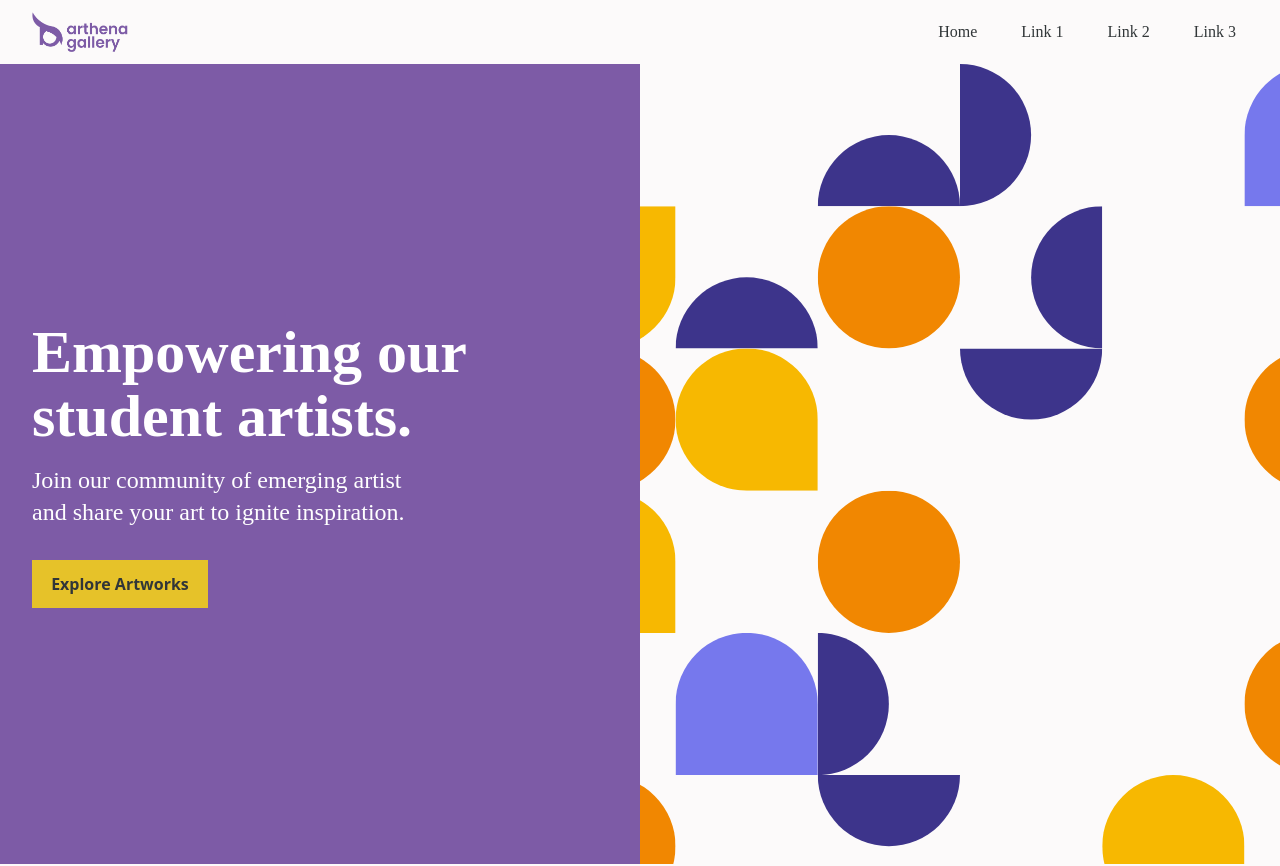
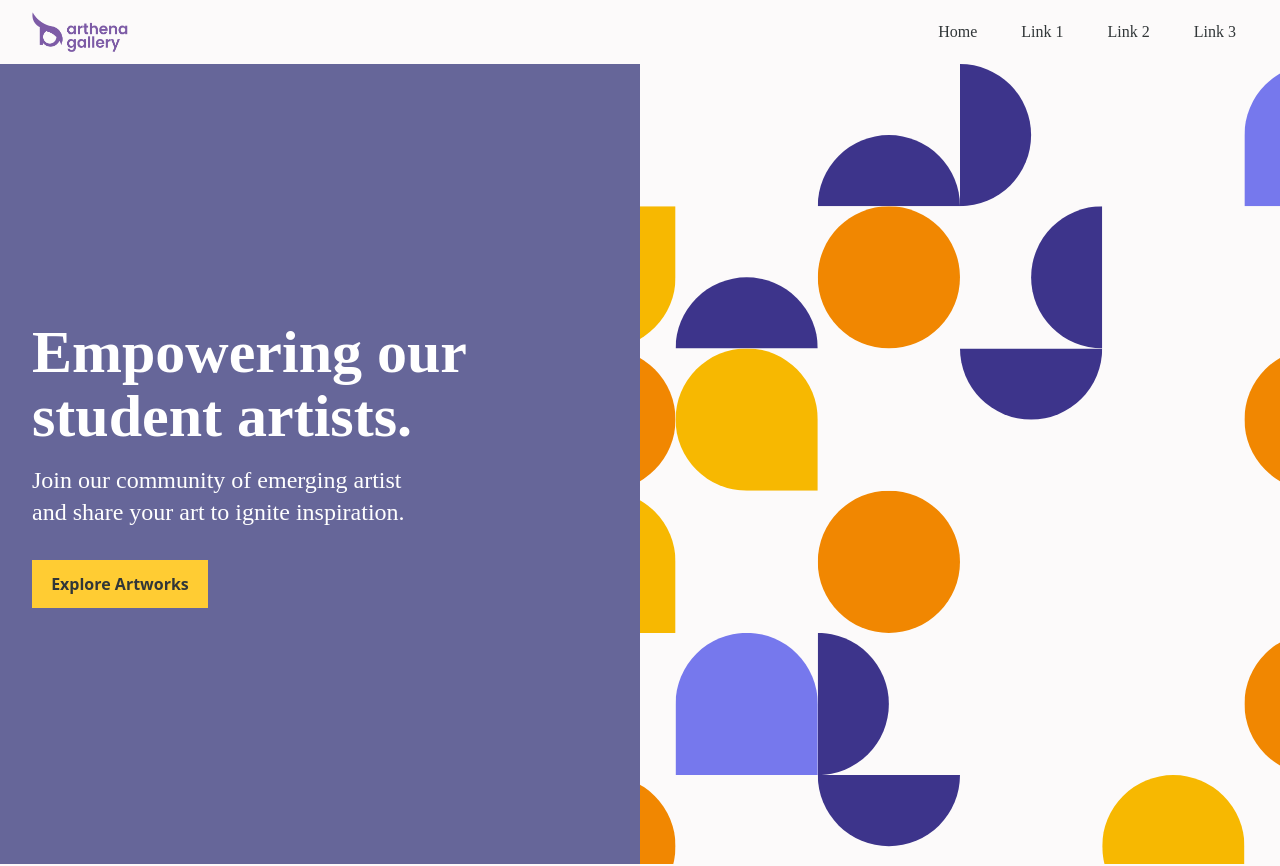
Before and after one commit to AeonFlux022/arthena-landing-page, a Next.js app: page / in a window 1280 px wide. Shown: the top 866 px of the page. Built offline with nearby package versions, Linux system fonts and the light colour scheme.

Commit message:
cta component and changed websafe colors

```diff
--- /dev/null
+++ b/src/app/components/CallToAction.tsx
@@ -0,0 +1,23 @@
+const CallToAction: React.FC = () => {
+  return (
+    <section className="bg-gray-100 px-3 py-10 my-10">
+      <div className="container mx-auto flex flex-col h-64 py-3 justify-around items-center lg:flex lg:flex-row lg:gap-4">
+        <div className="flex flex-col text-center mb-6 space-y-3 lg:w-1/2 lg:text-left">
+          <h1 className="text-4xl lg:text-5xl ">Ready to get started?</h1>
+          <span className="text-2xl">Sign up or contact us.</span>
+        </div>
+        <div className="flex flex-col w-full justify-center lg:w-1/2 lg:flex-row gap-4">
+          <button className="bg-primary text-neutral w-full lg:w-60 px-8 py-3 hover:bg-primary-dark">
+            Create an Account
+          </button>
+          <button className="border text-primary border-primary w-full lg:w-60 px-8 py-3 hover:bg-black hover:border-black hover:text-neutral">
+            Contact Us
+          </button>
+        </div>
+        <div></div>
+      </div>
+    </section>
+  );
+};
+
+export default CallToAction;
--- a/src/app/components/Card.tsx
+++ b/src/app/components/Card.tsx
@@ -13,7 +13,7 @@ const Card: React.FC<CardContent> = ({ title, imageUrl, description }) => {
         {description && (
           <p className="text-gray-700 text-base line-clamp-2 mb-3">{description}</p>
         )}
-        <button className="bg-secondary size-full p-3 text-gray-800 font-bold hover:bg-secondary-light">Read More</button>
+        <button className="bg-secondary size-full p-3 text-gray-800 font-bold hover:bg-secondary-dark">Read More</button>
       </div>
     </div>
   );
--- a/src/app/components/Hero.tsx
+++ b/src/app/components/Hero.tsx
@@ -6,7 +6,7 @@ const Hero = () => {
         <div className="flex flex-col justify-center text-center w-full mx-auto px-4 md:px-6 lg:px-8 lg:w-6/12 lg:text-left">
           <h1 className="text-6xl leading-[4rem]">Empowering our student artists.</h1>
           <p className="text-2xl text-balance mt-4">Join our community of emerging artist and share your art to ignite inspiration.</p>
-          <button className="bg-secondary text-black font-bold mt-8 p-3 lg:w-44 hover:bg-secondary-light">Explore Artworks</button>
+          <button className="bg-secondary text-black font-bold mt-8 p-3 lg:w-44 hover:bg-secondary-dark">Explore Artworks</button>
         </div>
         <div className="flex lg:w-6/12">
           <img src="/patterns.svg" className="object-cover" alt="hero image" />
--- a/src/app/page.tsx
+++ b/src/app/page.tsx
@@ -1,4 +1,5 @@
 import BlogCard from "./components/BlogCard";
+import CallToAction from "./components/CallToAction";
 import Content from "./components/Content";
 import Hero from "./components/Hero";
 import Navbar from "./components/Navbar";
@@ -12,6 +13,7 @@ export default function Home() {
       <Content />
       <Testimonial />
       <BlogCard />
+      <CallToAction />
     </>
   );
 }
--- a/tailwind.config.ts
+++ b/tailwind.config.ts
@@ -19,14 +19,14 @@ const config: Config = {
       },
       colors: {
         primary: {
-          light: '#8a6baf',
-          DEFAULT: '#7D5BA6',
-          dark: '##3f2e53',
+          light: '#7272a1',
+          DEFAULT: '#666699', // web safe color
+          dark: '#47476b',
         },
         secondary: {
-          light: '#ebce54',
-          DEFAULT: '#E6C229',
-          dark: '#b89b21',
+          light: '#ffd65a',
+          DEFAULT: '#ffcc33', // web safe color
+          dark: '#ffc20c',
         },
         neutral: '#FCFAFA',
         black: '#313638',
```
